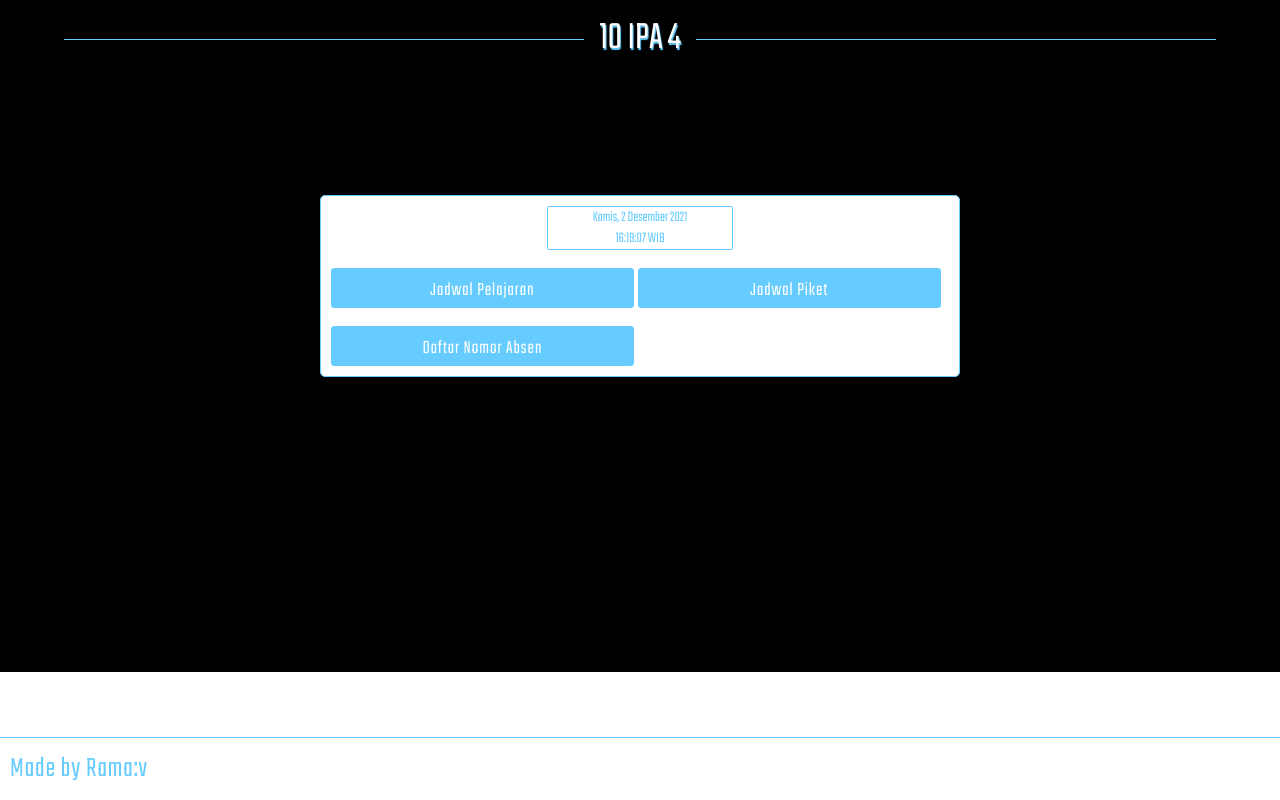
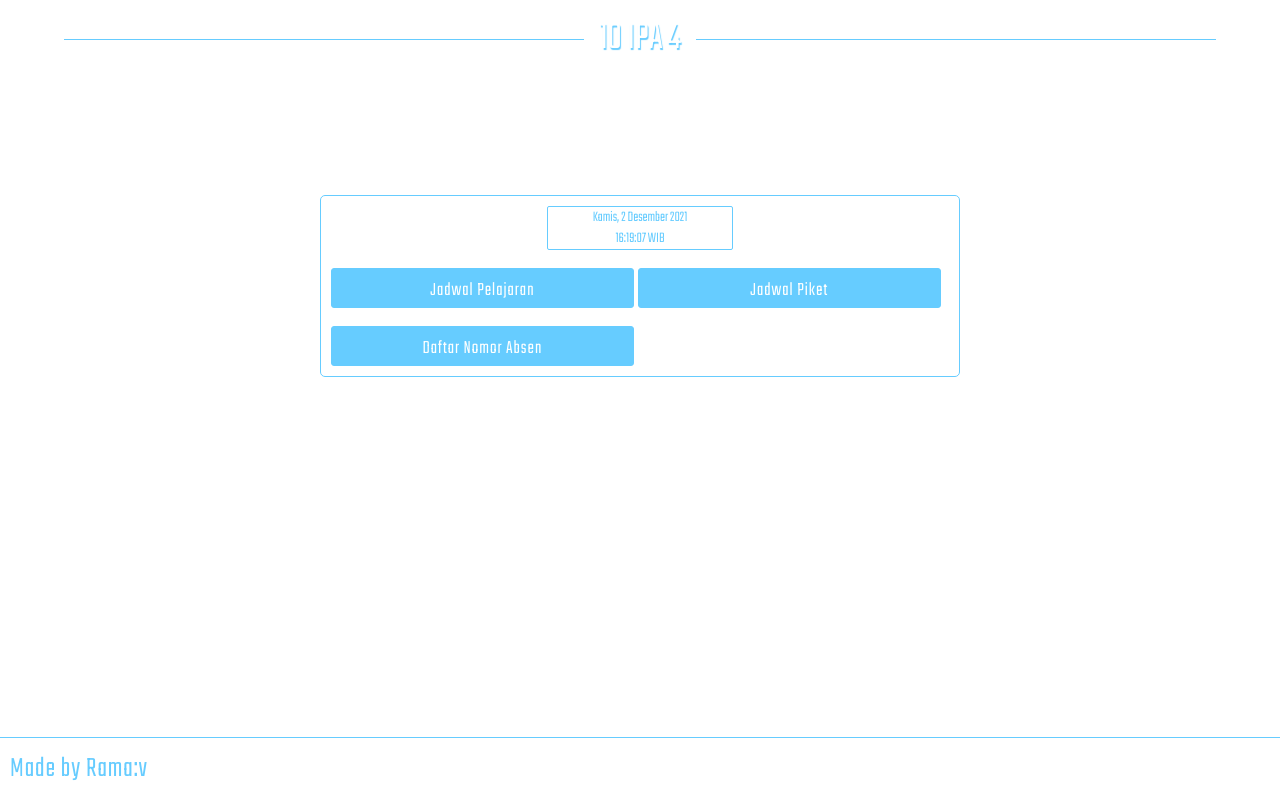
Before and after one commit to ZyxMapLe/webkelas, a PHP site: page / in a window 1280 px wide. Run offline with PHP 8.4, Linux system fonts and the light colour scheme; some libraries are stand-ins or nearby versions.

Commit message:
Update raflipedia.css

```diff
--- a/css/raflipedia.css
+++ b/css/raflipedia.css
@@ -16,7 +16,7 @@ html {
     background-size: cover;
 }
 body {
-	background:#000;
+	background: url(./img/icon.png) no-repeat center center fixed;
 	-webkit-background-size:cover;
 	-moz-background-size:cover;
 	-o-background-size:cover;
```
